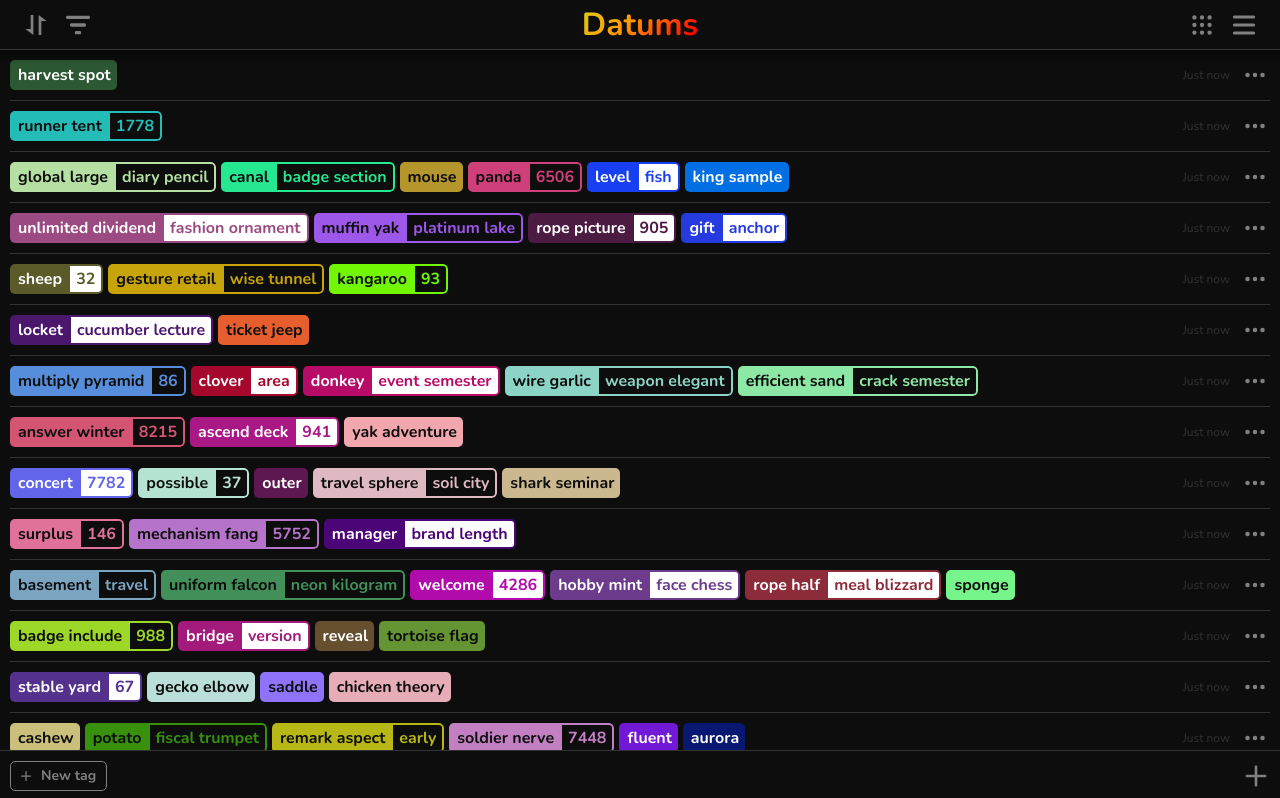
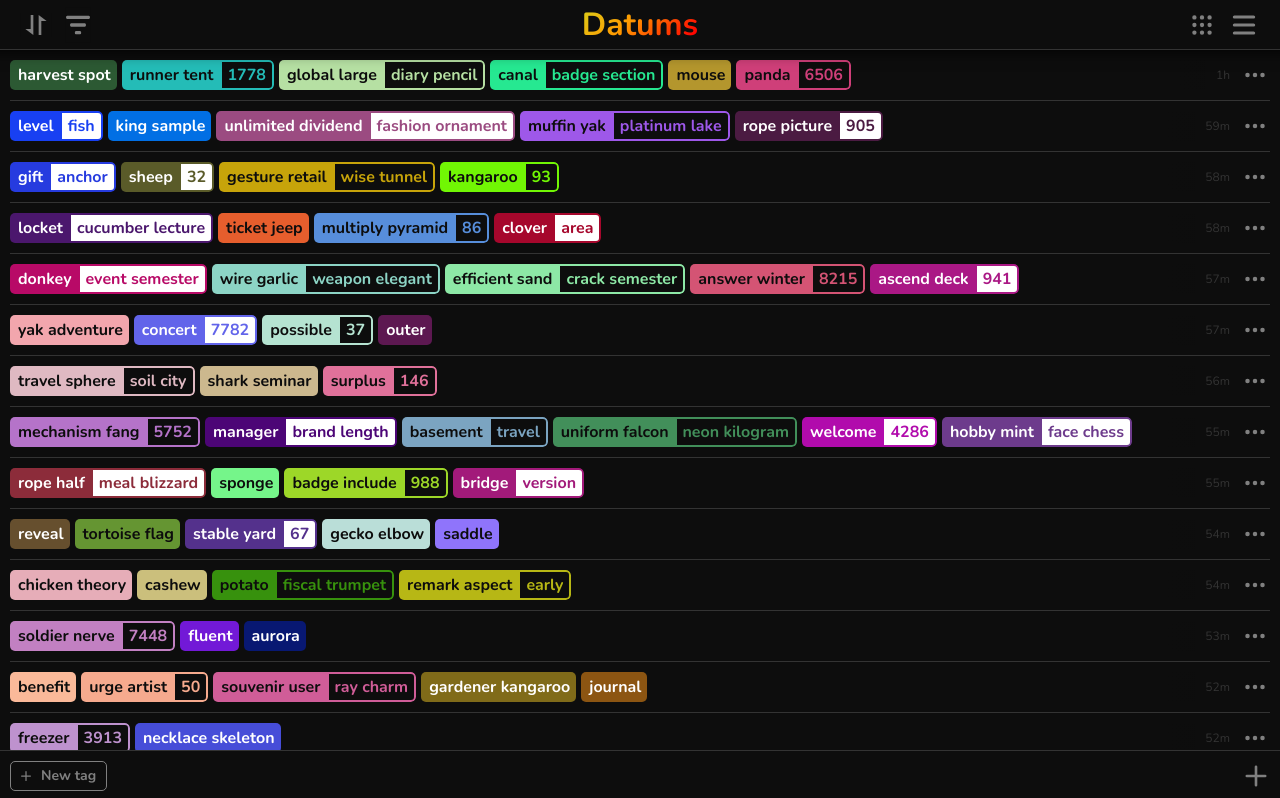
Before and after one commit to homaroco/datums, a Next.js app: page / in a window 1280 px wide. Shown: the top 798 px of the page. Built offline with nearby package versions, Linux system fonts and the light colour scheme.

Commit message:
Fetch datums client side

```diff
--- a/components/datum-bar.js
+++ b/components/datum-bar.js
@@ -1,11 +1,12 @@
 import styled from 'styled-components'
-import { BsPlus as AddDatumButtonIcon} from 'react-icons/bs'
+import { BsPlus as AddDatumButtonIcon } from 'react-icons/bs'
 
 import Box from './box'
 
 const InputBar = styled(Box)`
-	position: sticky;
+	position: fixed;
 	bottom: 0;
+	width: 100%;
 	height: 50px;
 	border-top: 1px solid hsl(0, 0%, 20%);
 	justify-content: space-between;
--- a/package.json
+++ b/package.json
@@ -13,7 +13,9 @@
     "react": "18.2.0",
     "react-dom": "18.2.0",
     "react-icons": "^4.7.1",
+    "react-spinners": "^0.13.7",
     "styled-components": "^5.3.6",
+    "swr": "^2.0.0",
     "uuid": "^9.0.0"
   }
 }
--- /dev/null
+++ b/pages/api/datums.js
@@ -0,0 +1,24 @@
+import { v4 as uuid } from 'uuid'
+
+import { getRandomTag } from '../../utils/random.js'
+
+const DATUMS = 100
+const MAX_TAGS = 6
+
+let datums = []
+for (let i = 0; i < DATUMS; i++) {
+	let tags = []
+	const tagCount = Math.ceil(Math.random() * MAX_TAGS)
+	for (let j = 0; j < tagCount; j++) {
+		tags.push(getRandomTag())
+	}
+	datums.push({
+		id: uuid(),
+		time: Date.now() - 36000 * DATUMS + i * 36000,
+		tags,
+	})
+}
+
+export default function handler(req, res) {
+	res.status(200).json(datums)
+}
--- a/pages/index.js
+++ b/pages/index.js
@@ -1,43 +1,30 @@
 import { useState, useEffect } from 'react'
 import styled from 'styled-components'
 import Head from 'next/head'
-import { v4 as uuid } from 'uuid'
+import { SyncLoader } from 'react-spinners'
+import useSWR from 'swr'
 
 import Layout from '../components/layout.js'
 import Header from '../components/header.js'
 import Datum from '../components/datum.js'
 import DatumBar from '../components/datum-bar.js'
 
-import { getRandomTag } from '../utils/random.js'
+const DatumList = styled.ul`
+  margin-bottom: 50px;
+`
 
-const DATUMS = 100
-const MAX_TAGS = 6
+const Loading = styled(SyncLoader)`
+  position: relative;
+  align-items: center;
+  justify-content: center;
+  margin-top: 50px;
+`
 
-const DatumList = styled.ul``
+const fetcher = (...args) => fetch(...args).then(res => res.json())
 
-export async function getStaticProps() {
-  let datums = []
-  for (let i = 0; i < DATUMS; i++) {
-    let tags = []
-    const tagCount = Math.ceil(Math.random() * MAX_TAGS)
-    for (let j = 0; j < tagCount; j++) {
-      tags.push(getRandomTag())
-    }
-    datums.push({
-      id: uuid(),
-      time: Date.now(),
-      tags,
-    })
-  }
+export default function ListView() {
+  const { data, error } = useSWR('/api/datums', fetcher)
 
-  return {
-    props: {
-      datums,
-    },
-  }
-}
-
-export default function ListView({ datums }) {
   return (
     <Layout>
       <Head>
@@ -49,7 +36,7 @@ export default function ListView({ datums }) {
       </Head>
       <Header />
       <DatumList>
-        {datums.map(d => <Datum key={d.id} {...d} />)}
+        {data ? data.map(d => <Datum key={d.id} {...d} />) : <Loading color="hsl(0, 0%, 20%)" margin={4} cssOverride={{ display: 'flex' }} />}
       </DatumList>
       <DatumBar />
     </Layout>
```
Also changed, not shown: 1 other file (tests, documents, lock files or other folders).
